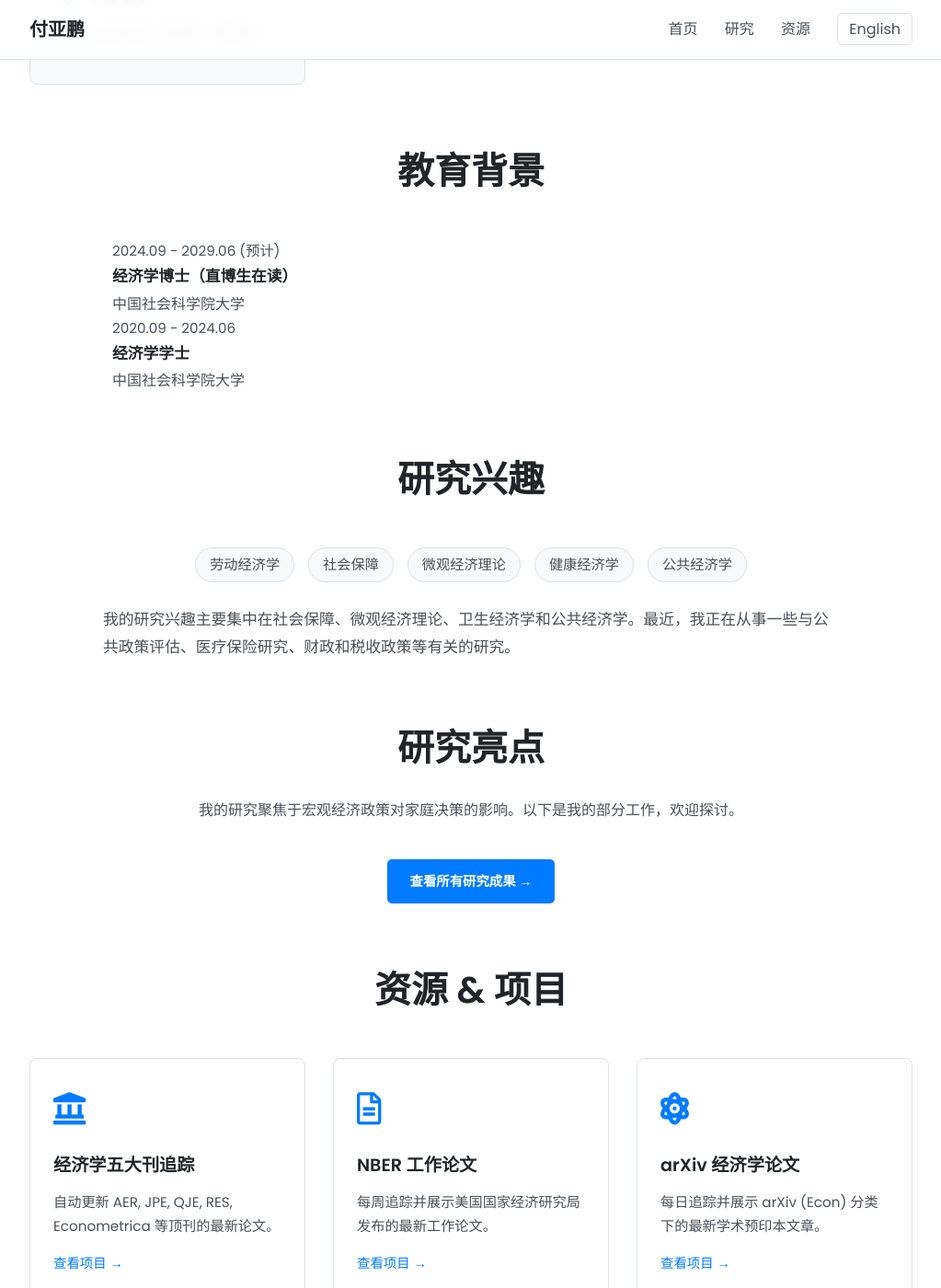
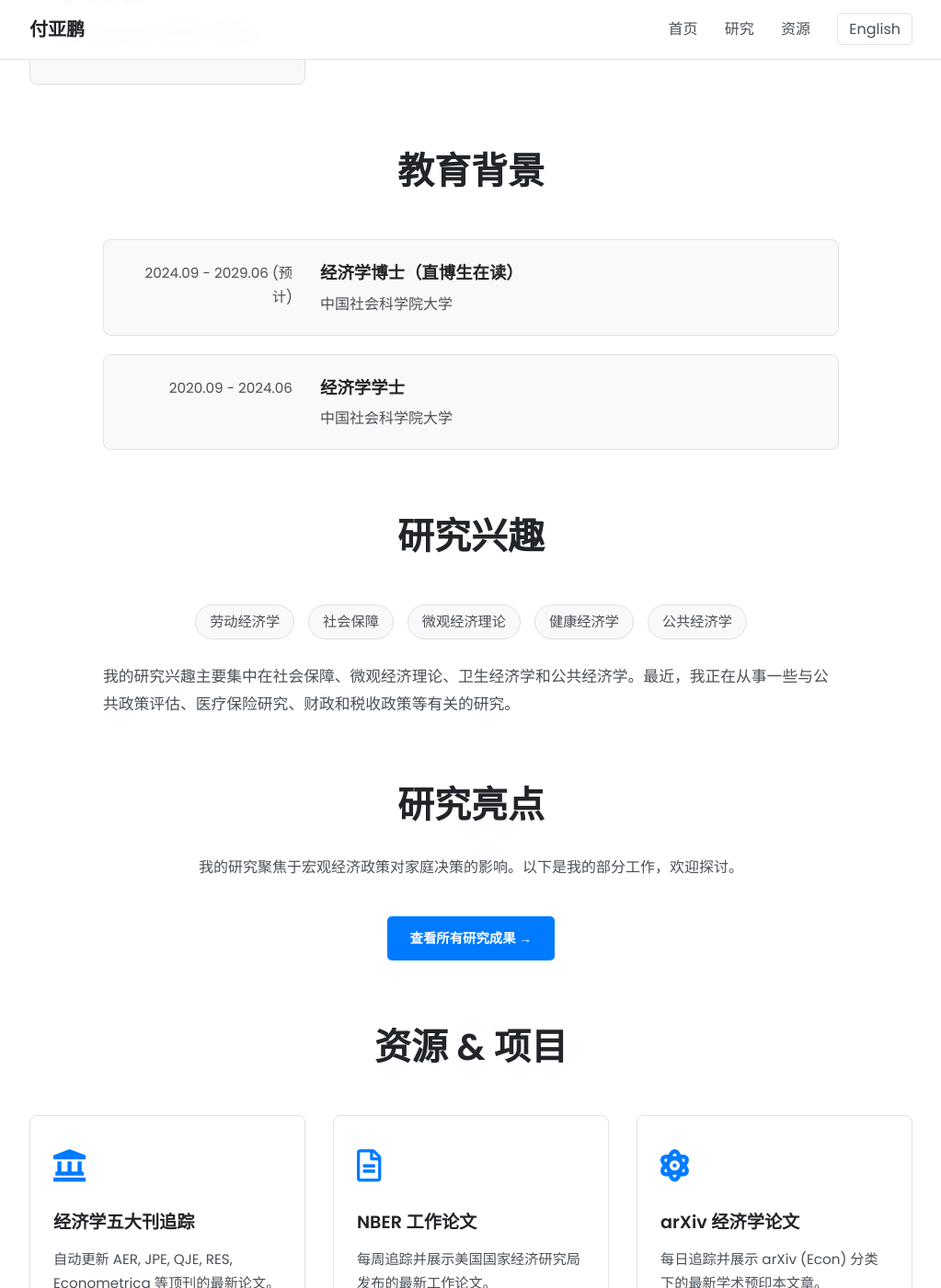
Before and after one commit to fyapeng/fyapeng.github.io, a Jekyll site: the page built from index.html, in a window 1280 px wide and 1400 px high, scrolled down 525 px. Shown: the whole window at 92% size, without its empty margins (128-1151 px from the left). Built offline with Jekyll 4.4.1, drawn with Linux system fonts in a browser that asks for light colours.

Commit message:
Update style.css

```diff
--- a/assets/css/style.css
+++ b/assets/css/style.css
@@ -198,42 +198,64 @@ body {
 
 /* Education Section Styles */
 .education-list {
-  max-width: 800px; /* 限制列表最大宽度，使其居中且易读 */
+  max-width: 800px;
   margin: 0 auto;
+  display: flex;          /* 使用flex布局来方便地设置间距 */
+  flex-direction: column; /* 垂直排列卡片 */
+  gap: 20px;              /* 设置卡片之间的垂直间距 */
 }
- .education-item {
-    flex-direction: column; /* 强制垂直堆叠 */
-    gap: 8px;               /* 增大日期和学位之间的垂直间距 */
-    align-items: flex-start;  /* 所有内容左对齐 */
-    padding-left: 10px;       /* 左侧增加一点内边距，更好看 */
-    padding-right: 10px;      /* 右侧增加一点内边距 */
-  }
 
-.education-item:last-child {
-  border-bottom: none;
+/* 1. 将每一项教育背景变成一张卡片 */
+.education-item {
+  background-color: var(--card-bg-color); /* 使用和侧边栏一致的背景色，保持风格统一 */
+  border: 1px solid var(--border-color);
+  border-radius: 8px; /* 和其他卡片一样的圆角 */
+  padding: 20px 25px; /* 设置卡片内部的边距 */
+  display: flex;
+  align-items: flex-start; /* 垂直方向上顶部对齐 */
+  gap: 30px; /* 日期和详情之间的水平间距 */
+  /* 移除旧的下划线 */
 }
+
+/* 2. 调整卡片内部的日期部分样式 */
 .education-duration {
-    flex-basis: auto;       /* 重置 flex 基础宽度 */
-    text-align: left;         /* 确保日期文本左对齐 */
-    font-size: 0.95rem;       /* 可以微调字体大小 */
-    font-weight: 500;       /* 减轻字体重量，使其不那么突出 */
-    color: var(--secondary-color);
-  }
+  flex: 0 0 180px; /* 固定日期部分的宽度 */
+  font-weight: 500;
+  color: var(--secondary-color);
+  text-align: right; /* 日期右对齐，有时间线的感觉 */
+  padding-top: 3px; /* 微调，让其与学位的顶部更好地对齐 */
+  font-size: 0.95rem;
+}
 
+/* 3. 调整卡片内部的详情部分样式 */
 .education-details {
-  flex: 1;
+  flex: 1; /* 自动填充剩余空间 */
 }
 .education-degree {
-  font-size: 1.1rem;
+  font-size: 1.15rem; /* 学位信息更突出 */
   font-weight: 600;
-  margin-bottom: 2px;
+  margin-bottom: 4px;
 }
 .education-institution {
   color: var(--secondary-color);
+  font-size: 1rem;
 }
- .education-degree {
-    font-size: 1.05rem; /* 在手机上可以稍微大一点，更清晰 */
+
+/* 4. 响应式调整：在窄屏上，卡片内部变为垂直布局 */
+@media (max-width: 768px) {
+  .education-item {
+    flex-direction: column; /* 强制垂直堆叠 */
+    gap: 8px;               /* 减小垂直间距 */
+    padding: 15px 20px;
   }
+
+  .education-duration {
+    flex-basis: auto;       /* 重置 flex 基础宽度 */
+    text-align: left;         /* 日期在顶部左对齐 */
+    padding-top: 0;
+    font-weight: 500;
+  }
+}
 
 /* Research Interests Section Styles */
 .interests-container {
```
